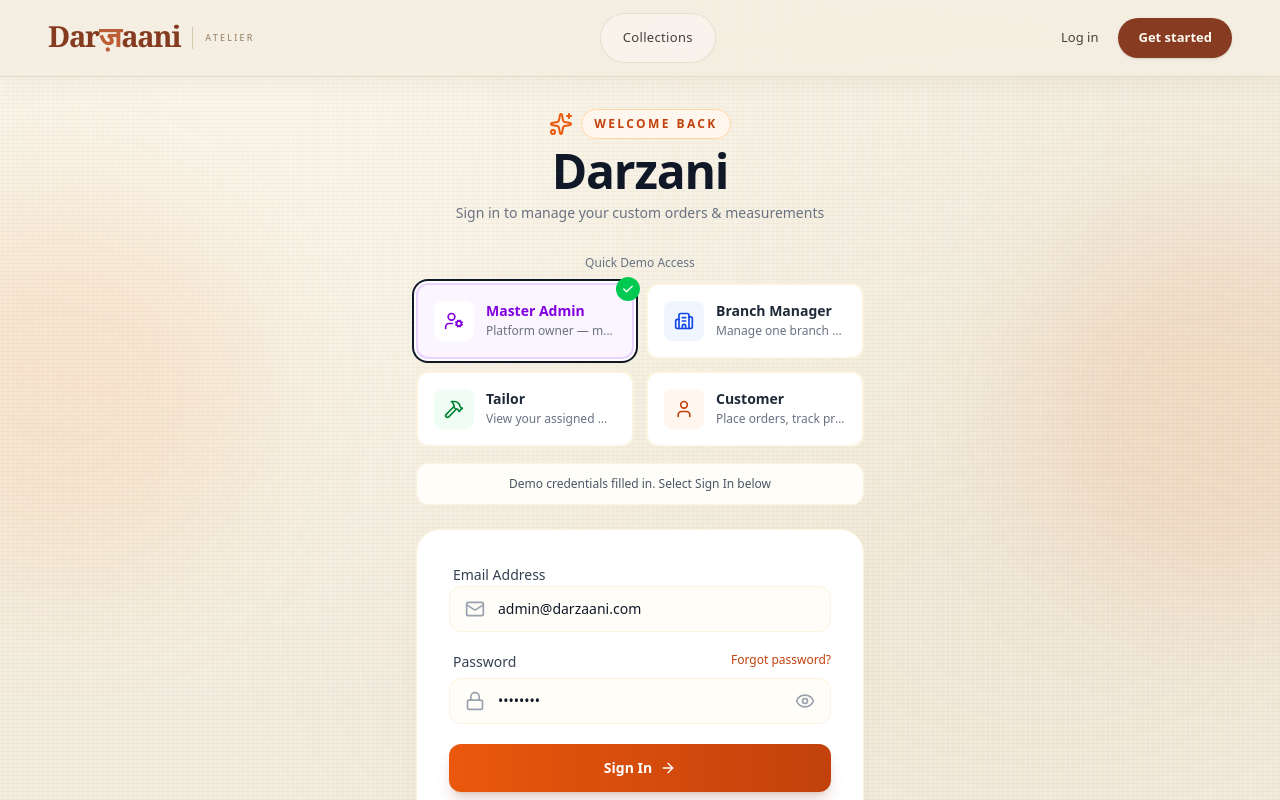
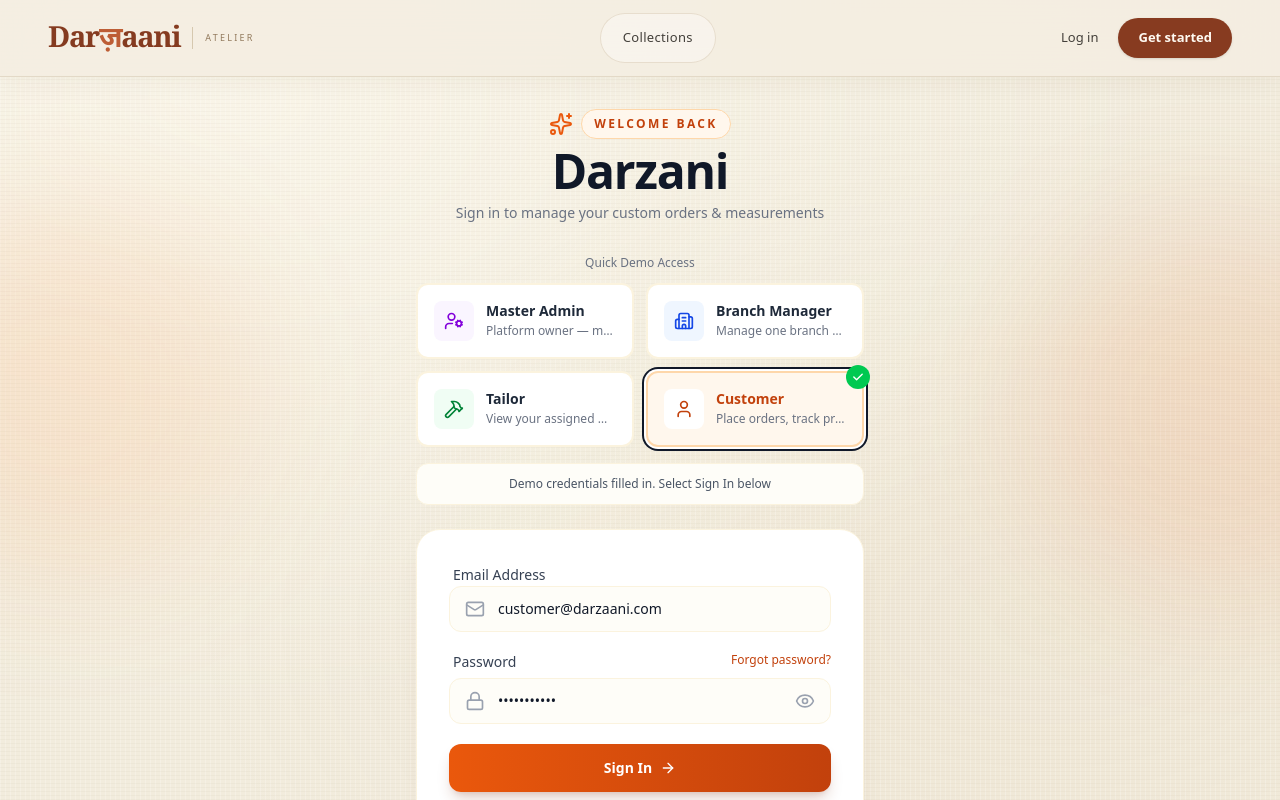
Before and after one commit to Shalom-Samuel-011/Darzaani, a Next.js app in the folder frontend/: page /login in a window 1280 px wide. Shown: the top 800 px of the page. Built offline with nearby package versions, Linux system fonts and the light colour scheme; no server answers.

Commit message:
Set default login credentials to customer instead of master admin

```diff
--- a/frontend/app/login/page.tsx
+++ b/frontend/app/login/page.tsx
@@ -85,13 +85,13 @@ const ROLE_OPTIONS = [
 ] as const;
 
 export default function LoginPage() {
-  const [email, setEmail] = useState<string>(ROLE_OPTIONS[0].demoEmail);
-  const [password, setPassword] = useState<string>(ROLE_OPTIONS[0].demoPassword);
+  const [email, setEmail] = useState<string>(ROLE_OPTIONS[3].demoEmail);
+  const [password, setPassword] = useState<string>(ROLE_OPTIONS[3].demoPassword);
   const [showPassword, setShowPassword] = useState(false);
   const [error, setError] = useState("");
   const [loading, setLoading] = useState(false);
   const [returnPath, setReturnPath] = useState("/catalog");
-  const [selectedRole, setSelectedRole] = useState<typeof ROLE_OPTIONS[number] | null>(ROLE_OPTIONS[0]); // Default credentials are for Master Admin
+  const [selectedRole, setSelectedRole] = useState<typeof ROLE_OPTIONS[number] | null>(ROLE_OPTIONS[3]); // Default credentials are for Customer
   const { login } = useAuth();
   const router = useRouter();
 
```
